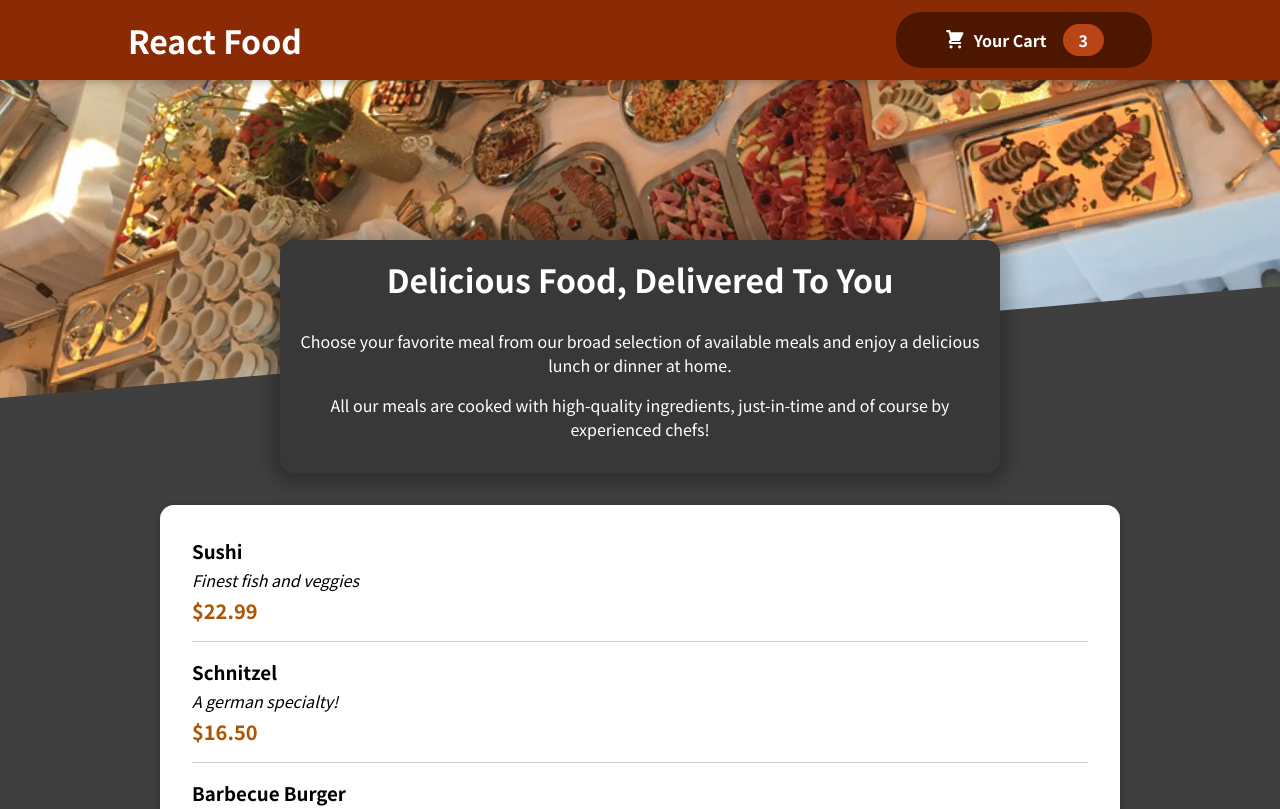
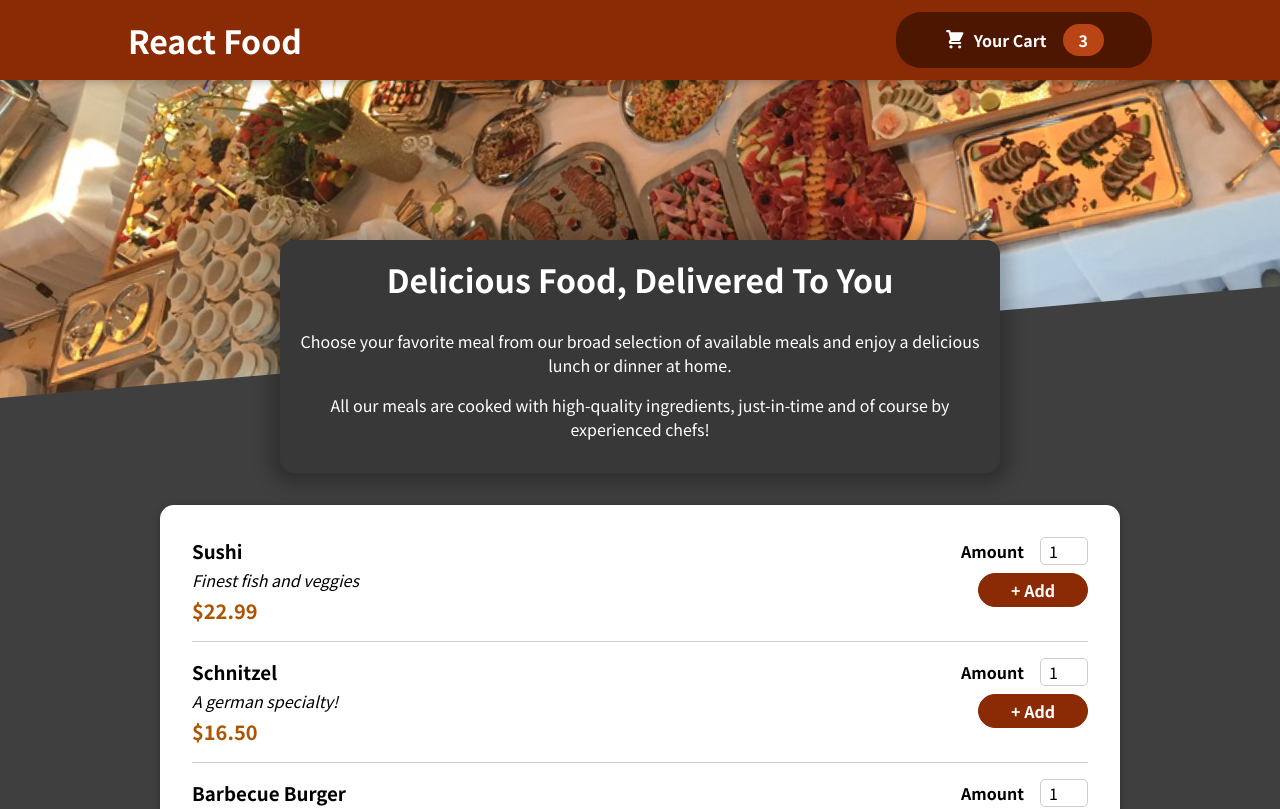
Before and after one commit to Said-Aabilla/food_ordering, a React (Create React App) app: page / in a window 1280 px wide. Shown: the top 809 px of the page. Built offline with nearby package versions, Linux system fonts and the light colour scheme.

Commit message:
meals comps ready

```diff
--- a/src/components/Meals/MealItem/MealItem.js
+++ b/src/components/Meals/MealItem/MealItem.js
@@ -1,3 +1,4 @@
+import MealItemForm from './MealItemForm';
 import classes from './MealItem.module.css';
 
 const MealItem = (props) => {
@@ -10,7 +11,9 @@
         <div className={classes.description}>{props.description}</div>
         <div className={classes.price}>{price}</div>
       </div>
-      <div></div>
+      <div>
+        <MealItemForm id={props.id} />
+      </div>
     </li>
   );
 };
--- a/src/components/Meals/MealItem/MealItemForm.js
+++ b/src/components/Meals/MealItem/MealItemForm.js
@@ -0,0 +1,23 @@
+import Input from '../../UI/Input';
+import classes from './MealItemForm.module.css';
+
+const MealItemForm = (props) => {
+  return (
+    <form className={classes.form}>
+      <Input
+        label='Amount'
+        input={{
+          id: 'amount_' + props.id,
+          type: 'number',
+          min: '1',
+          max: '5',
+          step: '1',
+          defaultValue: '1',
+        }}
+      />
+      <button>+ Add</button>
+    </form>
+  );
+};
+
+export default MealItemForm;
--- /dev/null
+++ b/src/components/Meals/MealItem/MealItemForm.module.css
@@ -0,0 +1,20 @@
+.form {
+  text-align: right;
+}
+
+.form button {
+  font: inherit;
+  cursor: pointer;
+  background-color: #8a2b06;
+  border: 1px solid #8a2b06;
+  color: white;
+  padding: 0.25rem 2rem;
+  border-radius: 20px;
+  font-weight: bold;
+}
+
+.form button:hover,
+.form button:active {
+  background-color: #641e03;
+  border-color: #641e03;
+}
```
